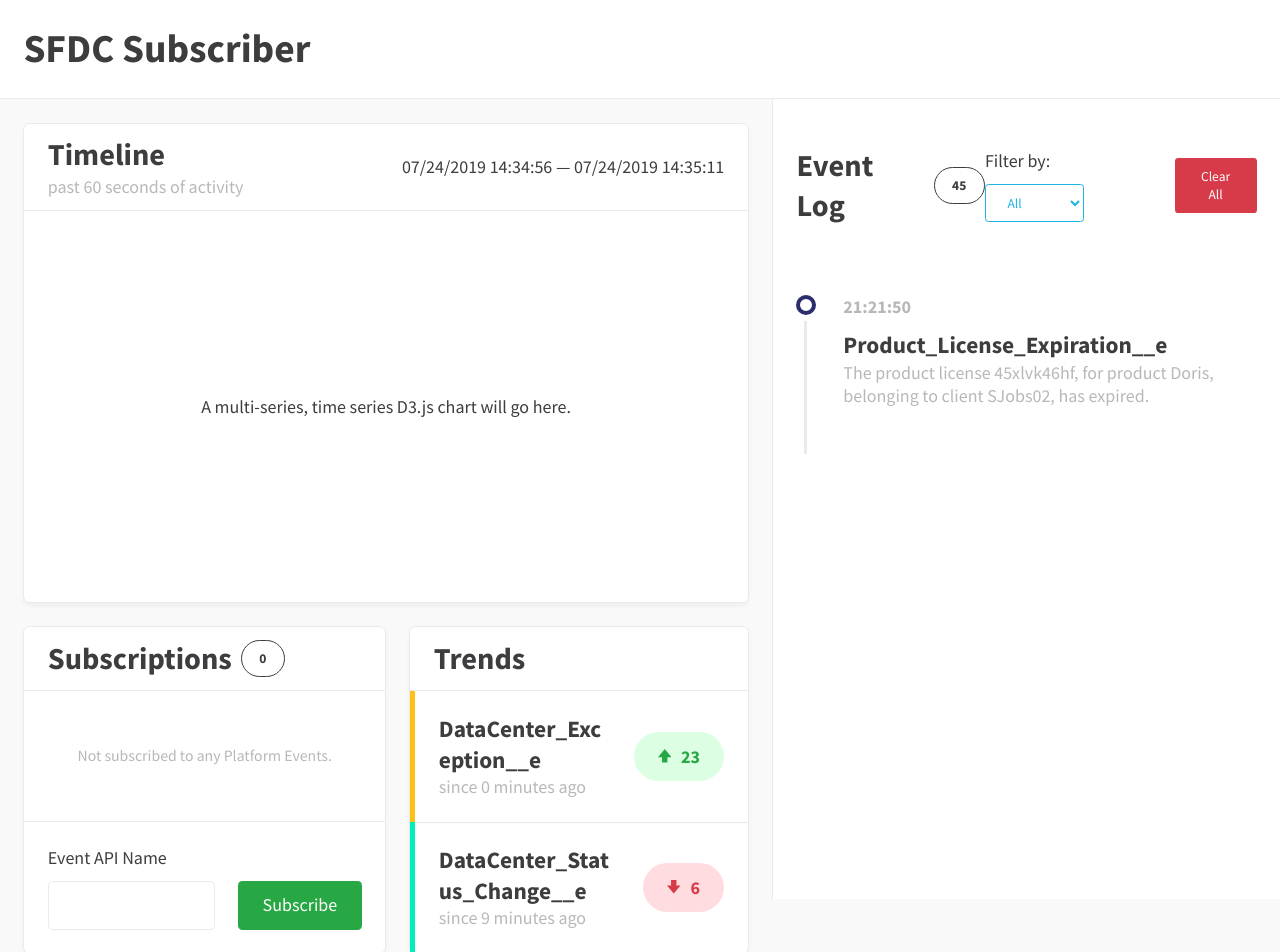
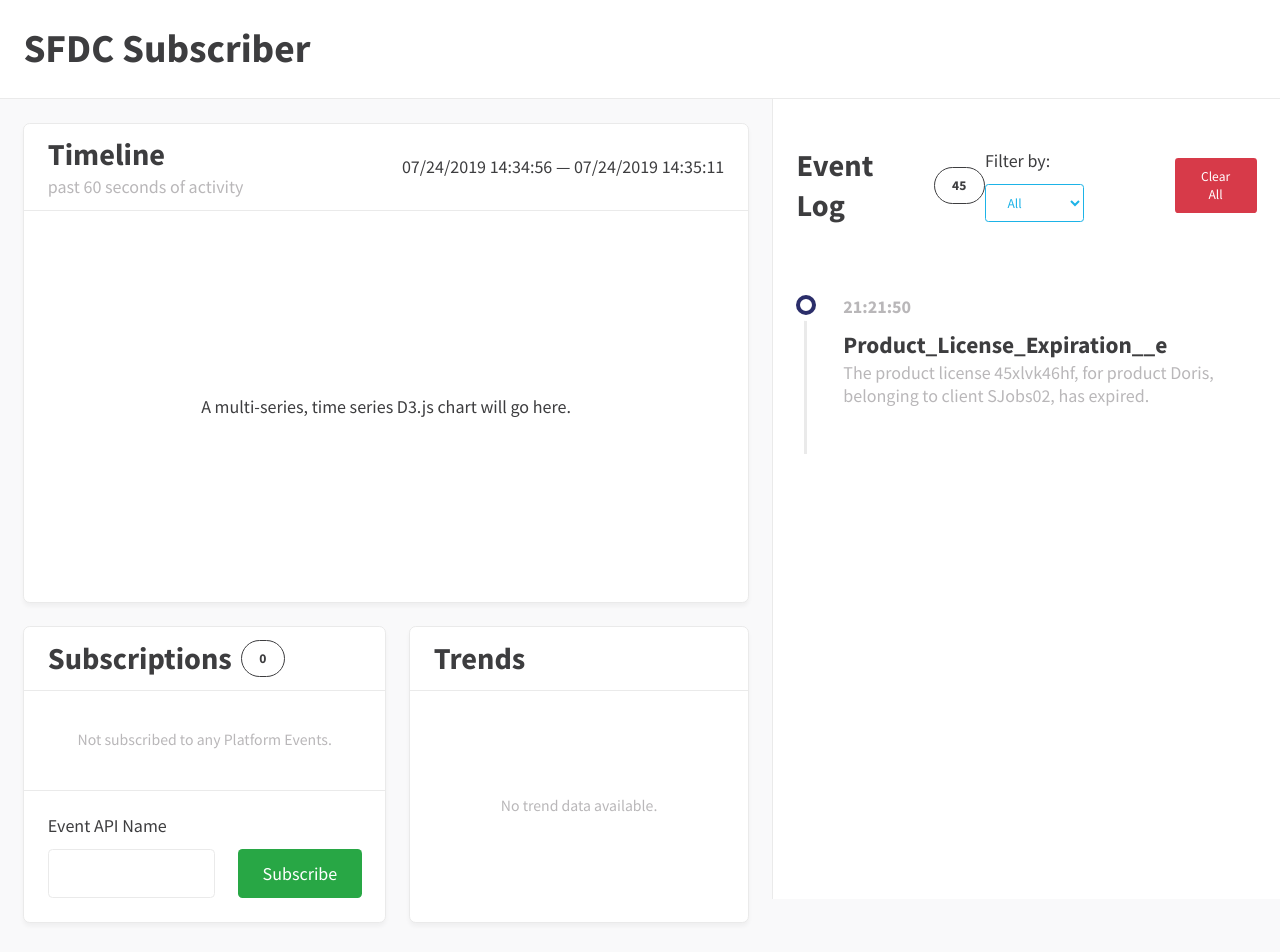
Before and after one commit to MatthewKosloski/sfdc-subscriber, a React (Create React App) app in the folder client/: page / in a window 1280 px wide. Shown: the top 952 px of the page. Built offline with nearby package versions, Linux system fonts and the light colour scheme.

Commit message:
implemented DataContainer intro TrendsCard

```diff
--- a/client/src/components/organisms/TrendsCard/TrendsCardListItem.tsx
+++ b/client/src/components/organisms/TrendsCard/TrendsListItem.tsx
@@ -6,12 +6,12 @@ import { ICardListItemProps } from '../../molecules/CardListItem';
 import TrendBadgeNegative from './TrendBadgeNegative';
 import TrendBadgePositive from './TrendBadgePositive';
 
-interface ITrendsCardListItemProps extends ICardListItemProps {
+interface ITrendsListItem extends ICardListItemProps {
 	trendCount?: string,
 	uptrend?: boolean
 }
 
-const TrendsCardListItem: React.FC<ITrendsCardListItemProps> = ({uptrend,
+const TrendsListItem: React.FC<ITrendsListItem> = ({uptrend,
 	trendCount, ...rest}) => (
 	<Fragment>
 		<CardListItem {...rest}>
@@ -23,9 +23,9 @@ const TrendsCardListItem: React.FC<ITrendsCardListItemProps> = ({uptrend,
 	</Fragment>
 );
 
-TrendsCardListItem.defaultProps = {
+TrendsListItem.defaultProps = {
 	trendCount: '0',
 	uptrend: true
 };
 
-export default TrendsCardListItem;
+export default TrendsListItem;
--- a/client/src/components/organisms/TrendsCard/index.tsx
+++ b/client/src/components/organisms/TrendsCard/index.tsx
@@ -2,9 +2,9 @@ import React from 'react';
 
 import { Card } from '../../../design-system/components';
 
-import { CardListItems as TrendsList } from '../';
+import { CardListItems as TrendsList, DataContainer } from '../';
 
-import TrendsCardListItem from './TrendsCardListItem';
+import TrendsListItem from './TrendsListItem';
 import Container from './Container';
 
 interface ITrendsCardProps {}
@@ -15,19 +15,23 @@ const TrendsCard: React.FC<ITrendsCardProps> = () => (
 			titleText="Trends"
 			fullBodyHeight
 			noPaddedBody>
+			<DataContainer
+				hasData={false}
+				noDataText="No trend data available.">
 				<TrendsList>
-				<TrendsCardListItem
+					<TrendsListItem
 						titleText="DataCenter_Exception__e"
 						subtitleText="since 0 minutes ago"
 						borderLeftColor="rgba(255, 193, 24, 1)"
 						trendCount="23" />
-				<TrendsCardListItem
+					<TrendsListItem
 						titleText="DataCenter_Status_Change__e"
 						subtitleText="since 9 minutes ago"
 						borderLeftColor="rgba(0, 237, 188, 1)"
 						trendCount="6"
 						uptrend={false} />
 				</TrendsList>
+			</DataContainer>
 		</Card>
 	</Container>
 );
```
Lines whose indentation alone changed are shown as unchanged.
